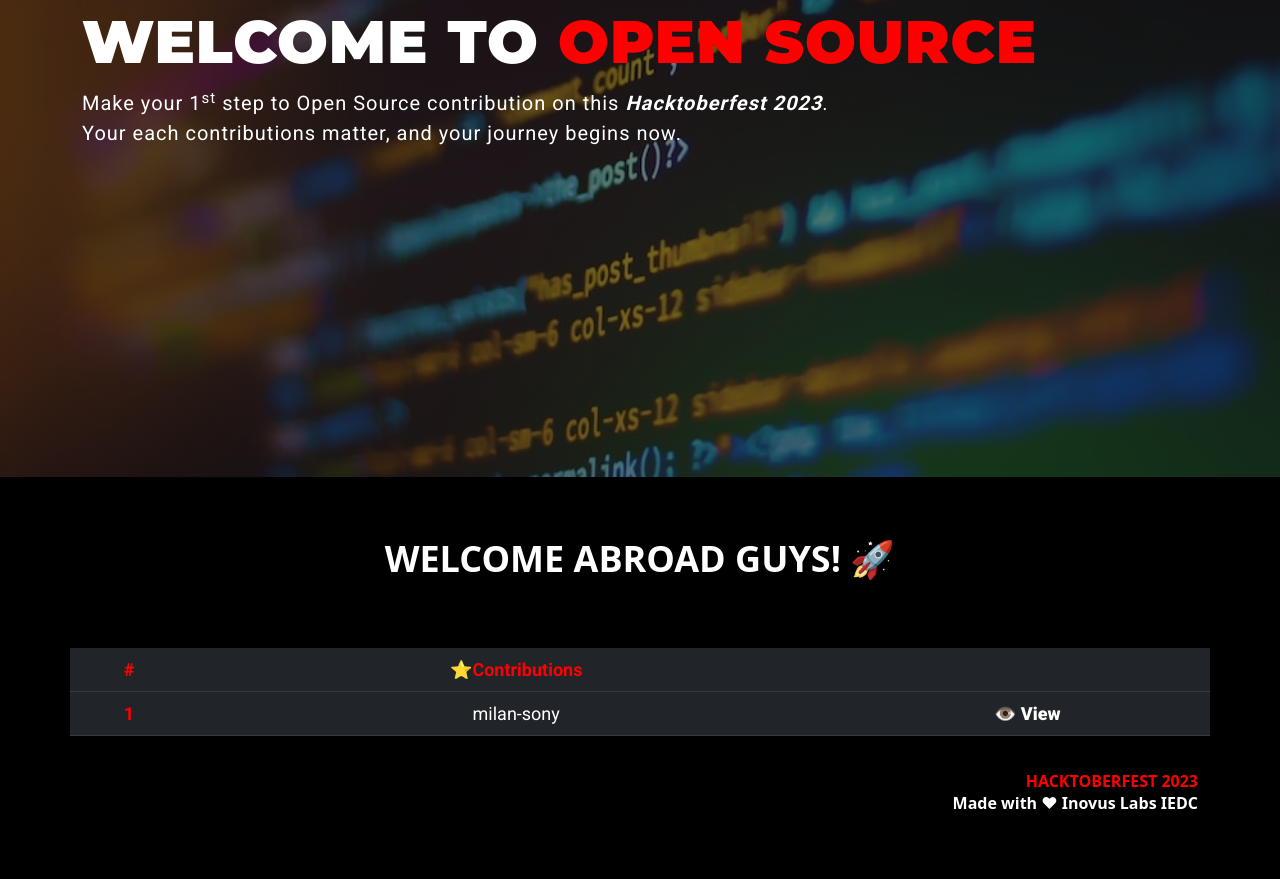
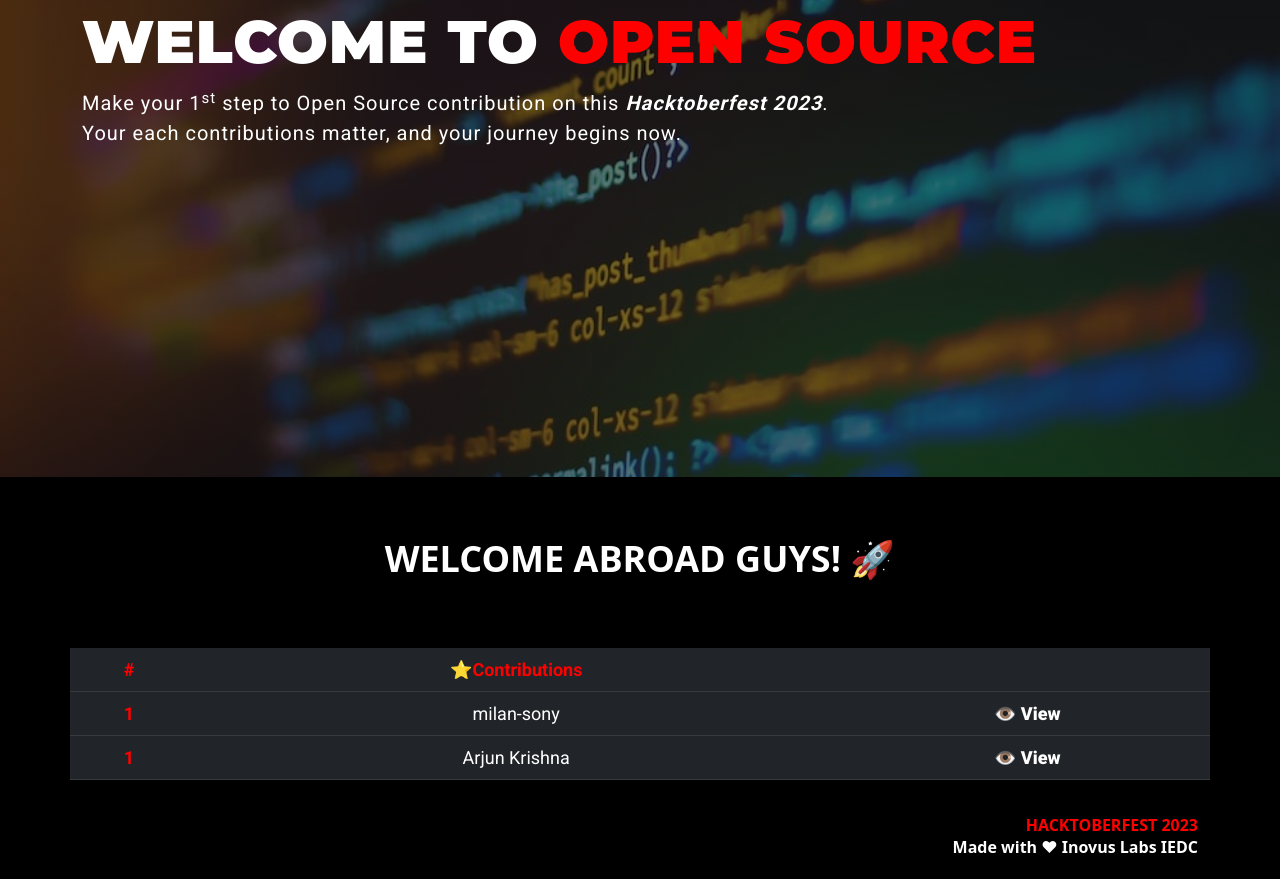
Before and after one commit to milan-sony/hacktoberfest2023, a plain HTML site: page index.html in a window 1280 px wide. Shown: the part 323-1202 px from the top of the page. Before the commit the page ends 1158 px from the top, so only its background shows below. Drawn offline with nearby package versions, Linux system fonts and the light colour scheme; files whose address does not match are found by name.

Commit message:
Update index.html

```diff
--- a/index.html
+++ b/index.html
@@ -67,6 +67,11 @@
                             <td>milan-sony</td>
                             <td><a href="https://milan-sony.github.io/hacktoberfest2023/contrib/milan-sony/milan-sony.html">👁️ View</a></td>
                         </tr>
+                        <tr align="center">
+                            <th>1</th>
+                            <td>Arjun Krishna</td>
+                            <td><a href="https://inovus-labs.github.io/static-web-resume/contrib/decoded-cipher/">👁️ View</a></td>
+                        </tr>
 
                         <!-- <tr align="center">
                             <th>2</th>
```
